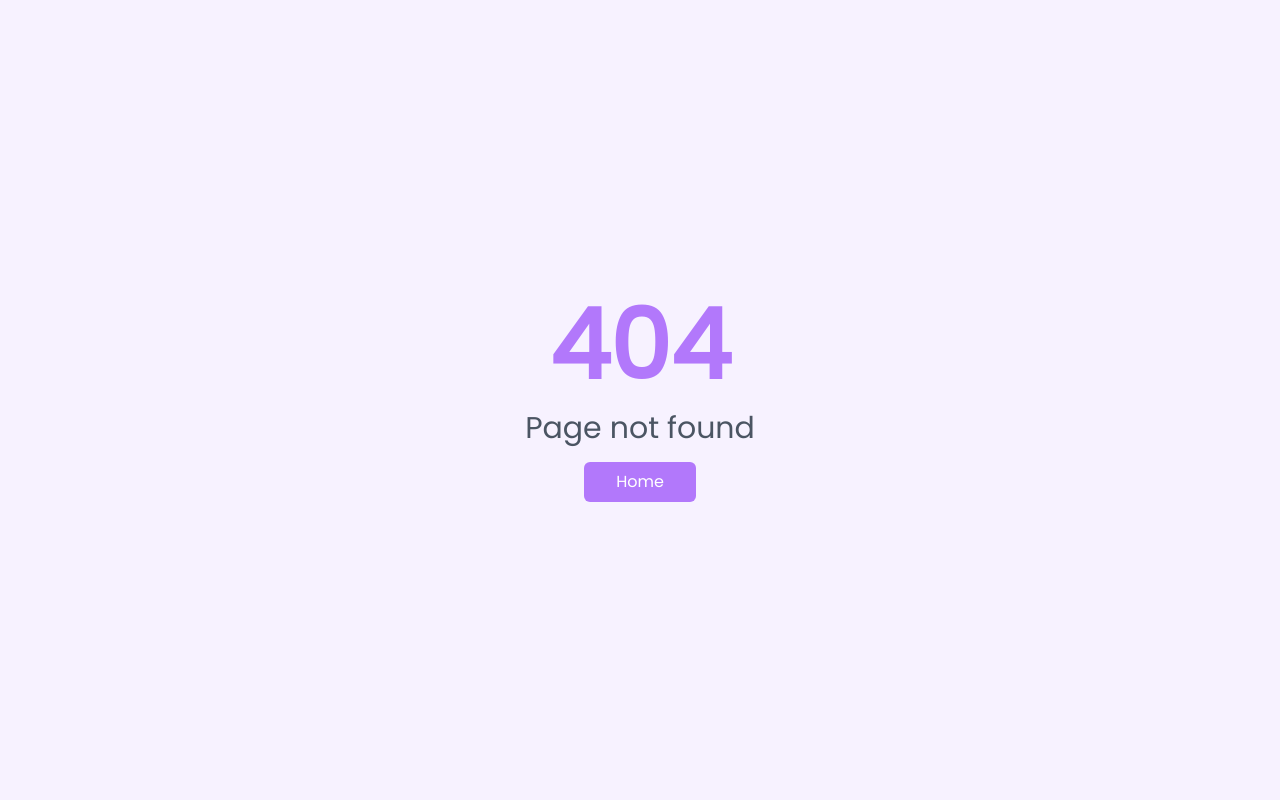
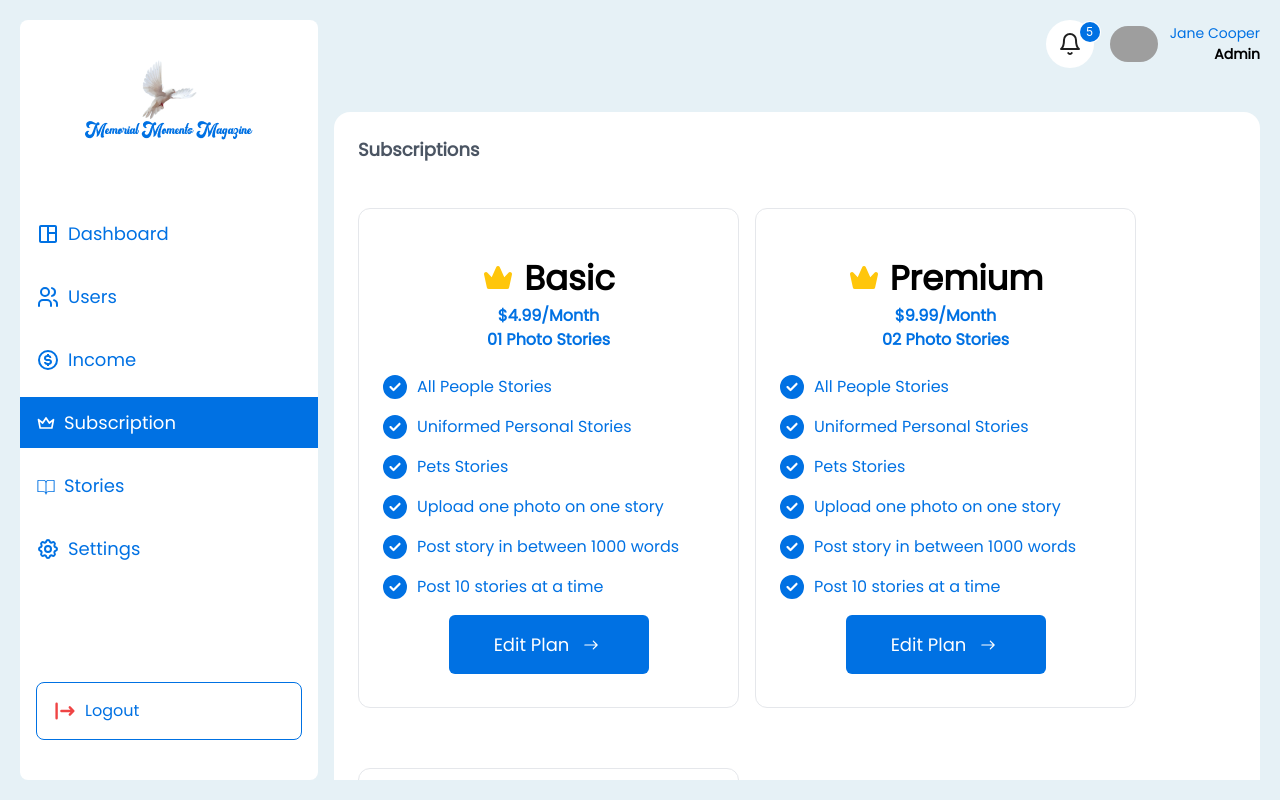
Before and after one commit to bdCalling-Sdt-hub/memorial-dashboard, a React (Vite) app: page /subscription in a window 1280 px wide. Before the commit this address had no page. Built offline with nearby package versions, Linux system fonts and the light colour scheme; grey boxes are pictures that could not be loaded.

Commit message:
implement subscription plan card

```diff
--- /dev/null
+++ b/src/components/DashboardHome/SubscriptionPlanCard.tsx
@@ -0,0 +1,70 @@
+import { FaCircleCheck } from "react-icons/fa6"
+import { IoIosArrowRoundForward } from "react-icons/io"
+import { PiCrownSimpleFill } from "react-icons/pi"
+interface SubscriptionPlanCardProps{
+    name: string;
+    price: string;
+    featureValue: string;
+    feature: string[];
+
+}
+const SubscriptionPlanCard: React.FC<SubscriptionPlanCardProps> = ({
+    name,
+    price,
+    featureValue,
+    feature
+}) => {
+    return (
+        <div
+            className="
+                w-[381px]
+                h-[500px]
+                mt-11
+                px-6
+                pt-11
+                bg-white
+                rounded-xl
+                shadow-[#50d71e]
+                border
+            "
+        >
+            <div className="flex items-center justify-center gap-[10px]">
+                <PiCrownSimpleFill size={32} color="#FFC60B" /> <span className="text-[34px] font-semibold">{name}</span>
+            </div>
+            <h1 className="text-[#0071E3] text-center text-6 font-semibold">${price}/Month</h1>
+            <h1 className="text-[#0071E3] text-center text-6 font-semibold">{featureValue}</h1>
+            <div className="mt-[23px]">
+                {
+                    feature?.map((item, index)=>
+                    <div key={index} className="flex items-center gap-[10px] mb-4">
+                        <FaCircleCheck size={24} color="#0071E3"/>
+                        <p className="text-[#0071E3]">{item}</p>
+                    </div>
+                    )
+                }
+                <div className="flex items-center justify-center">
+                    <button
+                        className="
+                            w-[200px]
+                            h-[59px]
+                            bg-[#0071E3]
+                            text-[18px]
+                            font-normal
+                            flex
+                            items-center
+                            justify-center
+                            gap-[10px]
+                            text-white
+                            rounded-md
+                        "
+                    >
+                        Edit Plan
+                        <IoIosArrowRoundForward size={24} color="#FFFFFF" />
+                    </button>
+                </div>
+            </div>
+        </div>
+    )
+}
+
+export default SubscriptionPlanCard
--- a/src/layouts/Main/Sidebar.tsx
+++ b/src/layouts/Main/Sidebar.tsx
@@ -33,7 +33,7 @@ const Sidebar: React.FC<SideProps> = () => {
     },
     {
       title: "Subscription",
-      path: "/transaction-history",
+      path: "/subscription",
       icon: <TbCrown size={20} />,
     },
     {
--- /dev/null
+++ b/src/pages/Main/Subscription.tsx
@@ -0,0 +1,77 @@
+import Header from "../../layouts/Main/Header"
+import HeadingText from "../../util/HeadingText";
+
+import SubscriptionPlanCard from "../../components/DashboardHome/SubscriptionPlanCard";
+
+const Subscription = () => {
+    const plan = [
+        {
+            name: "Basic",
+            price: "4.99",
+            featureValue: "01 Photo Stories",
+            feature : [
+                "All People Stories",
+                "Uniformed Personal Stories  ",
+                "Pets Stories",
+                "Upload one photo on one story",
+                "Post story in between 1000 words",
+                "Post 10 stories at a time"
+            ]
+        },
+        {
+            name: "Premium",
+            price: "9.99",
+            featureValue: "02 Photo Stories",
+            feature : [
+                "All People Stories",
+                "Uniformed Personal Stories  ",
+                "Pets Stories",
+                "Upload one photo on one story",
+                "Post story in between 1000 words",
+                "Post 10 stories at a time"
+            ]
+        },{
+            name: "Gold",
+            price: "14.99",
+            featureValue: "Unlimited Photo Stories",
+            feature : [
+                "All People Stories",
+                "Uniformed Personal Stories  ",
+                "Pets Stories",
+                "Upload one photo on one story",
+                "Post story in between 1000 words",
+                "Post 10 stories at a time"
+            ]
+        }
+
+    ]
+    return (
+        <div className="">
+            {/* user menu */}
+            <div className="flex items-end justify-end mb-11">
+                <Header/>
+            </div>
+            <div className="bg-white h-[780px] rounded-[16px] p-6 overflow-y-scroll">
+                <HeadingText>Subscriptions</HeadingText>
+
+                {/* subscription card */}
+                <div className="flex flex-wrap gap-4">
+                    {
+                        plan.map((item, index)=>(
+                            <SubscriptionPlanCard
+                                key={index}
+                                name={item.name}
+                                price={item.price}
+                                featureValue={item.featureValue}
+                                feature={item.feature}
+                            />
+                        ))
+                    }
+                </div>
+
+            </div>
+        </div>
+    )
+}
+
+export default Subscription
--- a/src/routes/index.tsx
+++ b/src/routes/index.tsx
@@ -12,6 +12,7 @@ import TransactionHistory from "../pages/Main/TransactionHistory";
 import Transactions from "../pages/Main/Transactions";
 import Users from "../pages/Main/Users";
 import Workers from "../pages/Main/Workers";
+import Subscription from "../pages/Main/Subscription";
 import NotFound from "../pages/NotFound";
 
 const router = createBrowserRouter([
@@ -32,8 +33,8 @@ const router = createBrowserRouter([
         element: <Transactions />,
       },
       {
-        path: "/transaction-history",
-        element: <TransactionHistory />,
+        path: "/subscription",
+        element: <Subscription />,
       },
       {
         path: "/workers",
```
